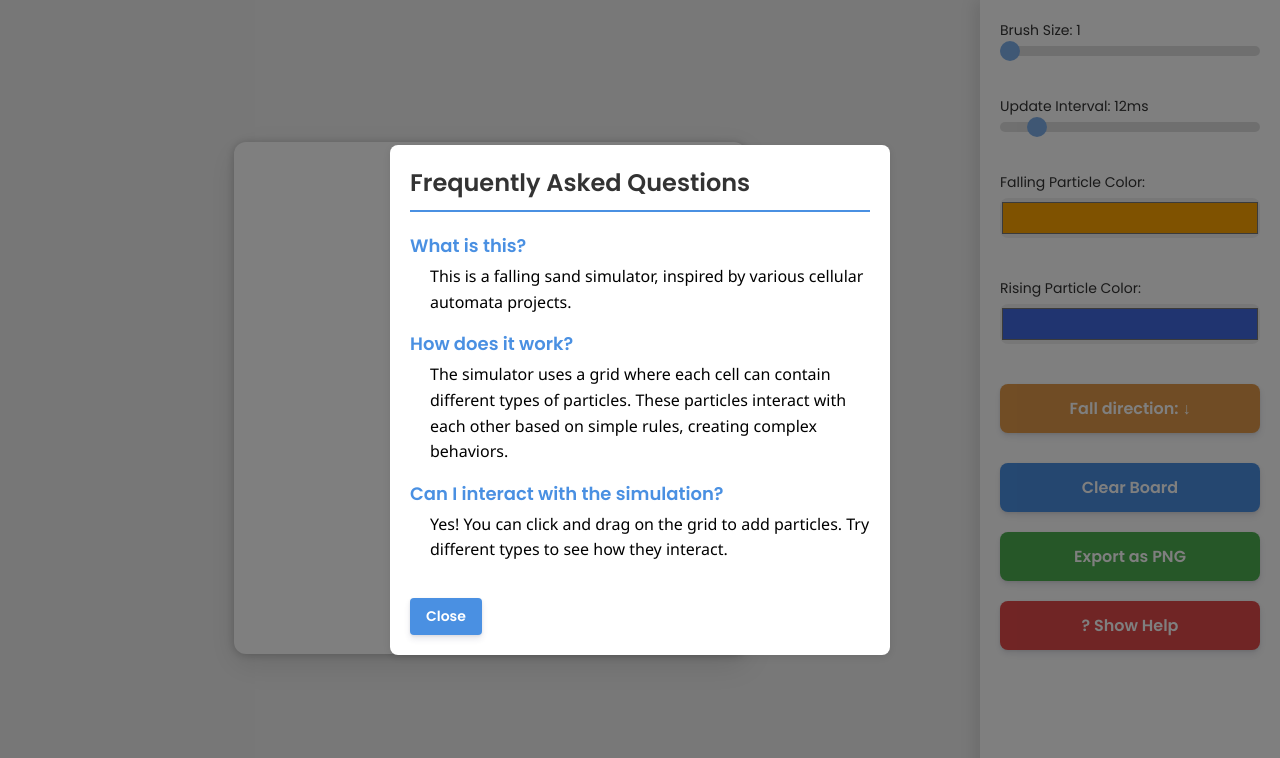
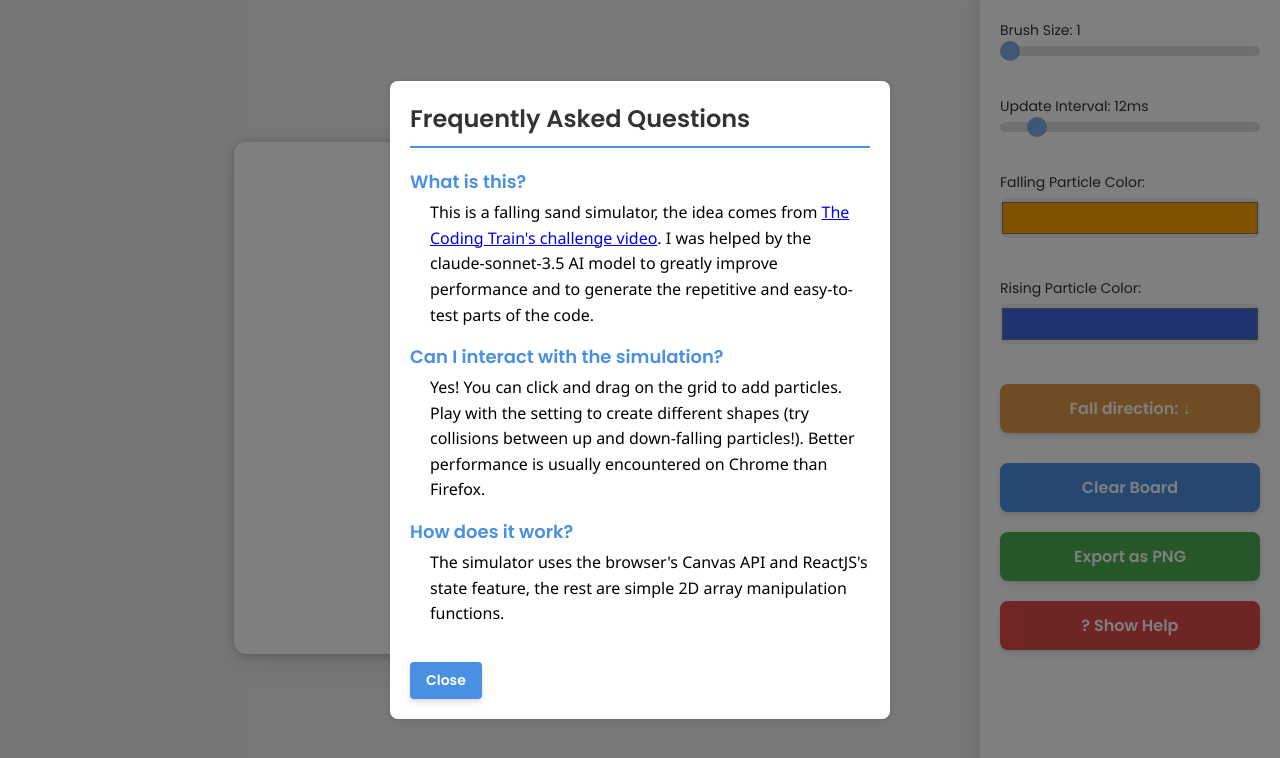
Before and after one commit to JennaHuff/falling-sand, a React (Vite) app: page / in a window 1280 px wide. Both pictures are taken after a click on the button "? Show Help". Shown: the top 758 px of the page. Built offline with nearby package versions, Linux system fonts and the light colour scheme.

Commit message:
better FAQ, reduced max brush size

```diff
--- a/src/App.tsx
+++ b/src/App.tsx
@@ -311,8 +311,39 @@ const FAQModal: React.FC<{ isOpen: boolean; onClose: () => void }> = ({
                             lineHeight: 1.6,
                         }}
                     >
-                        This is a falling sand simulator, inspired by various
-                        cellular automata projects.
+                        {`This is a falling sand simulator, the idea comes from `}
+                        <a
+                            href="https://youtu.be/L4u7Zy_b868?feature=shared"
+                            target="_blank"
+                            rel="noopener noreferrer"
+                        >
+                            The Coding Train's challenge video
+                        </a>
+                        {`.
+                        I was helped by the claude-sonnet-3.5 AI model to greatly improve performance and to generate the repetitive and easy-to-test parts of the code.`}
+                    </dd>
+
+                    <dt
+                        style={{
+                            fontWeight: 600,
+                            color: "#4a90e2",
+                            marginBottom: "5px",
+                            fontSize: "18px",
+                            fontFamily: "'Poppins', 'Segoe UI', sans-serif",
+                        }}
+                    >
+                        Can I interact with the simulation?
+                    </dt>
+                    <dd
+                        style={{
+                            marginBottom: "15px",
+                            paddingLeft: "20px",
+                            fontSize: "16px",
+                            lineHeight: 1.6,
+                        }}
+                    >
+                        {`Yes! You can click and drag on the grid to add
+                        particles. Play with the setting to create different shapes (try collisions between up and down-falling particles!). Better performance is usually encountered on Chrome than Firefox.`}
                     </dd>
 
                     <dt
@@ -334,33 +365,7 @@ const FAQModal: React.FC<{ isOpen: boolean; onClose: () => void }> = ({
                             lineHeight: 1.6,
                         }}
                     >
-                        The simulator uses a grid where each cell can contain
-                        different types of particles. These particles interact
-                        with each other based on simple rules, creating complex
-                        behaviors.
-                    </dd>
-
-                    <dt
-                        style={{
-                            fontWeight: 600,
-                            color: "#4a90e2",
-                            marginBottom: "5px",
-                            fontSize: "18px",
-                            fontFamily: "'Poppins', 'Segoe UI', sans-serif",
-                        }}
-                    >
-                        Can I interact with the simulation?
-                    </dt>
-                    <dd
-                        style={{
-                            marginBottom: "15px",
-                            paddingLeft: "20px",
-                            fontSize: "16px",
-                            lineHeight: 1.6,
-                        }}
-                    >
-                        Yes! You can click and drag on the grid to add
-                        particles. Try different types to see how they interact.
+                        {`The simulator uses the browser's Canvas API and ReactJS's state feature, the rest are simple 2D array manipulation functions.`}
                     </dd>
                 </dl>
                 <button
@@ -515,7 +520,7 @@ function App() {
                         type="range"
                         id="brushSize"
                         min="1"
-                        max="20"
+                        max="10"
                         value={brushSize}
                         onChange={(e) => setBrushSize(Number(e.target.value))}
                         style={{
```
